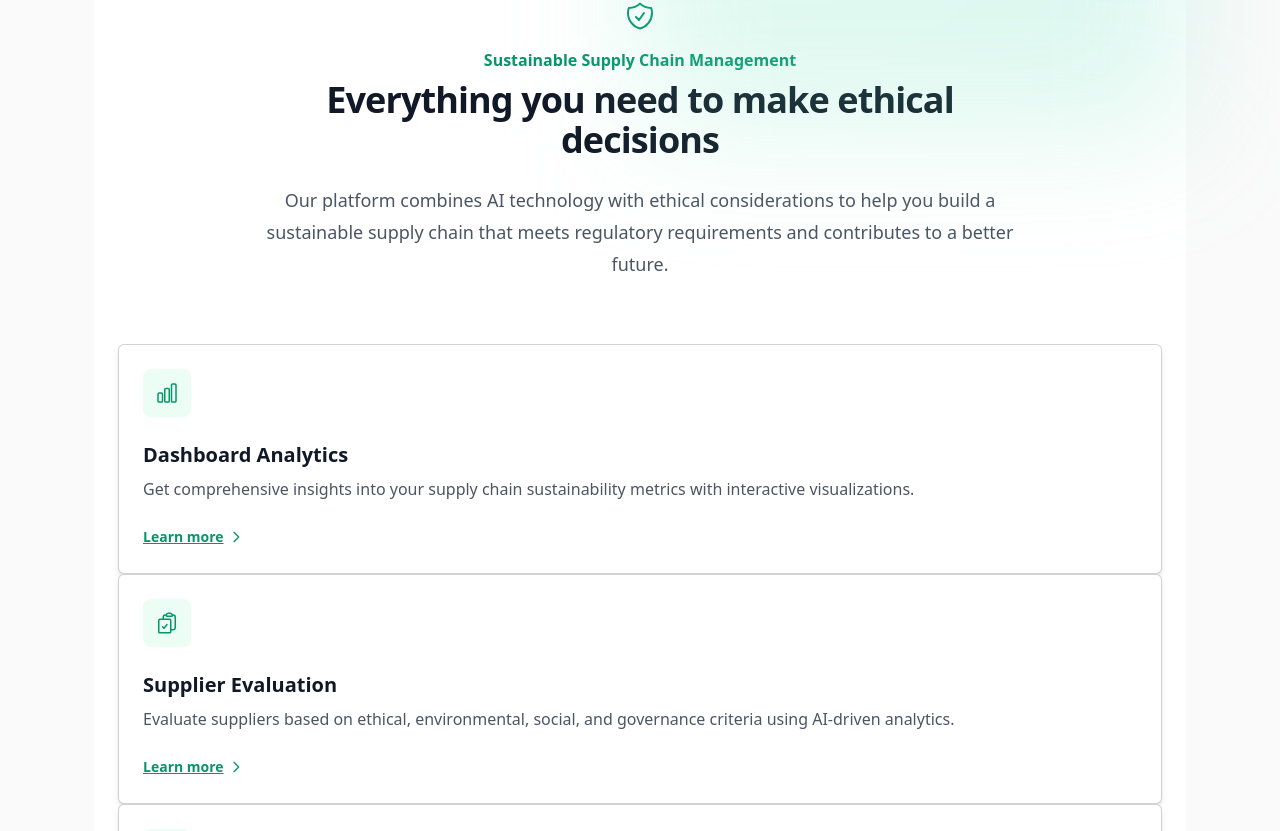
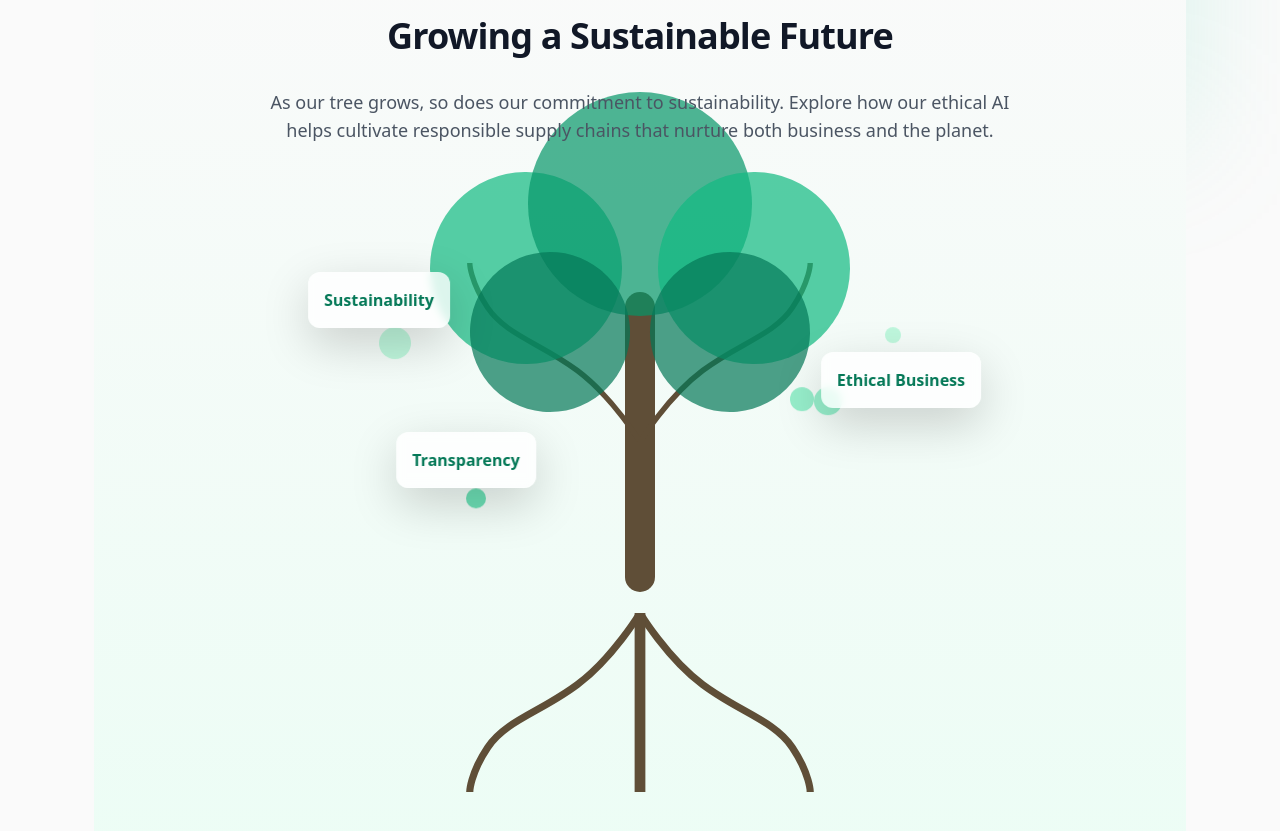
Before and after one commit to ne3mer/supplychainweb, a React (Vite) app in the folder ethicsupply-frontend/: page / in a window 1280 px wide. Shown: the part 729-1560 px from the top of the page. Built offline with nearby package versions, Linux system fonts and the light colour scheme.

Commit message:
Add Tree of Life 3D animation to landing page with scroll effects

```diff
--- a/ethicsupply-frontend/src/pages/LandingPage.tsx
+++ b/ethicsupply-frontend/src/pages/LandingPage.tsx
@@ -1,4 +1,5 @@
 import { Link } from "react-router-dom";
+import { useEffect, useRef, useState } from "react";
 import {
   ChartBarIcon,
   ClipboardDocumentCheckIcon,
@@ -11,6 +12,33 @@ import {
 } from "@heroicons/react/24/outline";
 
 const LandingPage = () => {
+  const treeContainerRef = useRef<HTMLDivElement>(null);
+  const [scrollPosition, setScrollPosition] = useState(0);
+  const [treeGrowth, setTreeGrowth] = useState(0);
+
+  useEffect(() => {
+    const handleScroll = () => {
+      const position = window.scrollY;
+      setScrollPosition(position);
+
+      // Calculate tree growth based on scroll position
+      if (treeContainerRef.current) {
+        const { top, height } =
+          treeContainerRef.current.getBoundingClientRect();
+        const viewportHeight = window.innerHeight;
+
+        // Calculate how much of the tree section is visible
+        const visiblePortion = (viewportHeight - top) / height;
+        const growth = Math.max(0, Math.min(1, visiblePortion * 1.5));
+
+        setTreeGrowth(growth);
+      }
+    };
+
+    window.addEventListener("scroll", handleScroll);
+    return () => window.removeEventListener("scroll", handleScroll);
+  }, []);
+
   const features = [
     {
       name: "Dashboard Analytics",
@@ -88,9 +116,7 @@ const LandingPage = () => {
           className="absolute inset-x-0 -top-40 -z-10 transform-gpu overflow-hidden blur-3xl sm:-top-80"
           aria-hidden="true"
         >
-          <div
-            className="relative left-[calc(50%-11rem)] aspect-[1155/678] w-[36.125rem] -translate-x-1/2 rotate-[30deg] bg-gradient-to-tr from-emerald-200 to-teal-400 opacity-20 sm:left-[calc(50%-30rem)] sm:w-[72.1875rem] clip-path-hero"
-          ></div>
+          <div className="relative left-[calc(50%-11rem)] aspect-[1155/678] w-[36.125rem] -translate-x-1/2 rotate-[30deg] bg-gradient-to-tr from-emerald-200 to-teal-400 opacity-20 sm:left-[calc(50%-30rem)] sm:w-[72.1875rem] clip-path-hero"></div>
         </div>
         <div className="mx-auto max-w-7xl py-16 sm:py-24 lg:py-32">
           <div className="text-center">
@@ -124,9 +150,195 @@ const LandingPage = () => {
           className="absolute inset-x-0 top-[calc(100%-13rem)] -z-10 transform-gpu overflow-hidden blur-3xl sm:top-[calc(100%-30rem)]"
           aria-hidden="true"
         >
+          <div className="relative left-[calc(50%+3rem)] aspect-[1155/678] w-[36.125rem] -translate-x-1/2 bg-gradient-to-tr from-emerald-300 to-teal-500 opacity-20 sm:left-[calc(50%+36rem)] sm:w-[72.1875rem] clip-path-hero"></div>
+        </div>
+      </div>
+
+      {/* Tree of Life 3D Animation */}
+      <div
+        ref={treeContainerRef}
+        className="py-20 px-4 sm:px-6 lg:px-8 bg-gradient-to-b from-neutral-50 to-emerald-50 overflow-hidden relative"
+      >
+        <div className="mx-auto max-w-7xl text-center relative z-10">
+          <h2 className="text-3xl font-bold tracking-tight text-gray-900 sm:text-4xl mb-8">
+            Growing a Sustainable Future
+          </h2>
+          <p className="mt-4 text-lg text-gray-600 max-w-3xl mx-auto mb-12">
+            As our tree grows, so does our commitment to sustainability. Explore
+            how our ethical AI helps cultivate responsible supply chains that
+            nurture both business and the planet.
+          </p>
+        </div>
+
+        {/* Tree Container */}
+        <div className="h-[600px] w-full relative mx-auto max-w-7xl">
+          {/* Roots */}
           <div
-            className="relative left-[calc(50%+3rem)] aspect-[1155/678] w-[36.125rem] -translate-x-1/2 bg-gradient-to-tr from-emerald-300 to-teal-500 opacity-20 sm:left-[calc(50%+36rem)] sm:w-[72.1875rem] clip-path-hero"
+            className="absolute bottom-0 left-1/2 transform -translate-x-1/2 w-full max-w-md transition-all duration-1000"
+            style={{
+              opacity: treeGrowth > 0 ? 1 : 0,
+              transform: `translate(-50%, ${treeGrowth > 0 ? "0" : "50px"})`,
+            }}
+          >
+            <svg viewBox="0 0 500 200" className="w-full">
+              <path
+                d="M250,0 C250,0 220,50 180,80 C140,110 100,120 80,150 C60,180 60,200 60,200"
+                fill="none"
+                stroke="#5f4e37"
+                strokeWidth="8"
+                strokeLinecap="round"
+                style={{
+                  strokeDasharray: 1000,
+                  strokeDashoffset: 1000 - 1000 * Math.min(0.5, treeGrowth) * 2,
+                }}
+              />
+              <path
+                d="M250,0 C250,0 280,50 320,80 C360,110 400,120 420,150 C440,180 440,200 440,200"
+                fill="none"
+                stroke="#5f4e37"
+                strokeWidth="8"
+                strokeLinecap="round"
+                style={{
+                  strokeDasharray: 1000,
+                  strokeDashoffset: 1000 - 1000 * Math.min(0.5, treeGrowth) * 2,
+                }}
+              />
+              <path
+                d="M250,0 C250,0 250,60 250,100 C250,140 250,180 250,200"
+                fill="none"
+                stroke="#5f4e37"
+                strokeWidth="12"
+                strokeLinecap="round"
+                style={{
+                  strokeDasharray: 1000,
+                  strokeDashoffset: 1000 - 1000 * Math.min(0.5, treeGrowth) * 2,
+                }}
+              />
+            </svg>
+          </div>
+
+          {/* Trunk */}
+          <div
+            className="absolute bottom-[200px] left-1/2 transform -translate-x-1/2 transition-all duration-1000"
+            style={{
+              height: `${treeGrowth * 300}px`,
+              width: "30px",
+              backgroundColor: "#5f4e37",
+              borderRadius: "15px",
+              opacity: treeGrowth > 0.3 ? 1 : 0,
+              transformOrigin: "bottom",
+            }}
           ></div>
+
+          {/* Branches */}
+          <div
+            className="absolute bottom-[350px] left-1/2 transform -translate-x-1/2 w-full max-w-md transition-all duration-1000"
+            style={{
+              opacity: treeGrowth > 0.5 ? 1 : 0,
+              transform: `translate(-50%, ${treeGrowth > 0.5 ? "0" : "50px"})`,
+            }}
+          >
+            <svg viewBox="0 0 500 200" className="w-full">
+              <path
+                d="M250,200 C250,200 220,150 180,120 C140,90 100,80 80,50 C60,20 60,0 60,0"
+                fill="none"
+                stroke="#5f4e37"
+                strokeWidth="6"
+                strokeLinecap="round"
+                style={{
+                  strokeDasharray: 1000,
+                  strokeDashoffset:
+                    1000 - 1000 * Math.min(1, (treeGrowth - 0.5) * 2),
+                }}
+              />
+              <path
+                d="M250,200 C250,200 280,150 320,120 C360,90 400,80 420,50 C440,20 440,0 440,0"
+                fill="none"
+                stroke="#5f4e37"
+                strokeWidth="6"
+                strokeLinecap="round"
+                style={{
+                  strokeDasharray: 1000,
+                  strokeDashoffset:
+                    1000 - 1000 * Math.min(1, (treeGrowth - 0.5) * 2),
+                }}
+              />
+            </svg>
+          </div>
+
+          {/* Leaves */}
+          <div
+            className="absolute bottom-[400px] left-1/2 transform -translate-x-1/2 transition-all duration-1000"
+            style={{
+              opacity: treeGrowth > 0.75 ? 1 : 0,
+              transform: `translate(-50%, ${
+                treeGrowth > 0.75 ? "0" : "30px"
+              }) scale(${Math.max(0, (treeGrowth - 0.75) * 4)})`,
+              width: "500px",
+              height: "300px",
+              filter: `blur(${Math.max(0, 1 - treeGrowth) * 10}px)`,
+            }}
+          >
+            <div className="absolute w-48 h-48 bg-emerald-500 rounded-full opacity-70 top-20 left-10 transform -rotate-12"></div>
+            <div className="absolute w-56 h-56 bg-emerald-600 rounded-full opacity-70 top-0 left-1/2 transform -translate-x-1/2"></div>
+            <div className="absolute w-48 h-48 bg-emerald-500 rounded-full opacity-70 top-20 right-10 transform rotate-12"></div>
+            <div className="absolute w-40 h-40 bg-emerald-700 rounded-full opacity-70 top-40 left-20 transform -rotate-6"></div>
+            <div className="absolute w-40 h-40 bg-emerald-700 rounded-full opacity-70 top-40 right-20 transform rotate-6"></div>
+          </div>
+
+          {/* Floating Elements */}
+          {treeGrowth > 0.8 && (
+            <>
+              <div className="absolute animate-float-slow w-8 h-8 bg-emerald-200 rounded-full opacity-70 top-1/4 left-1/4"></div>
+              <div className="absolute animate-float-medium w-6 h-6 bg-emerald-300 rounded-full opacity-70 top-1/3 right-1/3"></div>
+              <div className="absolute animate-float-fast w-5 h-5 bg-emerald-400 rounded-full opacity-70 top-1/2 left-1/3"></div>
+              <div className="absolute animate-float-medium w-7 h-7 bg-emerald-300 rounded-full opacity-70 top-1/3 left-2/3"></div>
+              <div className="absolute animate-float-slow w-4 h-4 bg-emerald-200 rounded-full opacity-70 top-1/4 right-1/4"></div>
+            </>
+          )}
+
+          {/* Values Text */}
+          <div
+            className="absolute top-20 left-1/4 transform -translate-x-1/2 transition-all duration-1000"
+            style={{
+              opacity: treeGrowth > 0.85 ? 1 : 0,
+              transform: `translate(-50%, ${treeGrowth > 0.85 ? "0" : "20px"})`,
+            }}
+          >
+            <div className="bg-white/80 backdrop-blur-sm p-3 rounded-xl shadow-lg">
+              <span className="font-semibold text-emerald-700">
+                Sustainability
+              </span>
+            </div>
+          </div>
+
+          <div
+            className="absolute top-40 right-1/4 transform translate-x-1/2 transition-all duration-1000"
+            style={{
+              opacity: treeGrowth > 0.9 ? 1 : 0,
+              transform: `translate(50%, ${treeGrowth > 0.9 ? "0" : "20px"})`,
+            }}
+          >
+            <div className="bg-white/80 backdrop-blur-sm p-3 rounded-xl shadow-lg">
+              <span className="font-semibold text-emerald-700">
+                Ethical Business
+              </span>
+            </div>
+          </div>
+
+          <div
+            className="absolute top-60 left-1/3 transform -translate-x-1/2 transition-all duration-1000"
+            style={{
+              opacity: treeGrowth > 0.95 ? 1 : 0,
+              transform: `translate(-50%, ${treeGrowth > 0.95 ? "0" : "20px"})`,
+            }}
+          >
+            <div className="bg-white/80 backdrop-blur-sm p-3 rounded-xl shadow-lg">
+              <span className="font-semibold text-emerald-700">
+                Transparency
+              </span>
+            </div>
+          </div>
         </div>
       </div>
 
@@ -200,7 +412,8 @@ const LandingPage = () => {
             Trusted by leading organizations
           </h2>
           <p className="mt-4 text-lg text-gray-600">
-            See how companies are transforming their supply chains with our platform
+            See how companies are transforming their supply chains with our
+            platform
           </p>
         </div>
         <div className="grid grid-cols-1 md:grid-cols-2 lg:grid-cols-3 gap-8">
@@ -215,10 +428,16 @@ const LandingPage = () => {
                 >
                   <path d="M9.352 4C4.456 7.456 1 13.12 1 19.36c0 5.088 3.072 8.064 6.624 8.064 3.36 0 5.856-2.688 5.856-5.856 0-3.168-2.208-5.472-5.088-5.472-.576 0-1.344.096-1.536.192.48-3.264 3.552-7.104 6.624-9.024L9.352 4zm16.512 0c-4.8 3.456-8.256 9.12-8.256 15.36 0 5.088 3.072 8.064 6.624 8.064 3.264 0 5.856-2.688 5.856-5.856 0-3.168-2.304-5.472-5.184-5.472-.576 0-1.248.096-1.44.192.48-3.264 3.456-7.104 6.528-9.024L25.864 4z" />
                 </svg>
-                <p className="text-lg text-gray-600 flex-grow">{testimonial.quote}</p>
+                <p className="text-lg text-gray-600 flex-grow">
+                  {testimonial.quote}
+                </p>
                 <div className="mt-6">
-                  <div className="font-semibold text-gray-900">{testimonial.author}</div>
-                  <div className="text-sm text-gray-600">{testimonial.title}, {testimonial.company}</div>
+                  <div className="font-semibold text-gray-900">
+                    {testimonial.author}
+                  </div>
+                  <div className="text-sm text-gray-600">
+                    {testimonial.title}, {testimonial.company}
+                  </div>
                 </div>
               </div>
             </div>
@@ -235,7 +454,8 @@ const LandingPage = () => {
                 Ready to transform your supply chain?
               </h2>
               <p className="mt-6 text-lg text-emerald-50 max-w-3xl mx-auto">
-                Join the growing number of companies using our platform to make their supply chains more ethical and sustainable.
+                Join the growing number of companies using our platform to make
+                their supply chains more ethical and sustainable.
               </p>
               <div className="mt-10 flex flex-col sm:flex-row items-center justify-center gap-4 sm:gap-x-6">
                 <Link
--- a/ethicsupply-frontend/tailwind.config.cjs
+++ b/ethicsupply-frontend/tailwind.config.cjs
@@ -153,10 +153,27 @@ module.exports = {
         "spin-slow": "spin 3s linear infinite",
         "pulse-slow": "pulse 3s cubic-bezier(0.4, 0, 0.6, 1) infinite",
         "bounce-slow": "bounce 3s infinite",
+        "float-slow": "float-slow 5s ease-in-out infinite",
+        "float-medium": "float-medium 3.5s ease-in-out infinite",
+        "float-fast": "float-fast 2s ease-in-out infinite",
       },
       transitionDuration: {
         0: "0ms",
         2000: "2000ms",
+      },
+      keyframes: {
+        "float-slow": {
+          "0%, 100%": { transform: "translateY(0)" },
+          "50%": { transform: "translateY(-15px)" },
+        },
+        "float-medium": {
+          "0%, 100%": { transform: "translateY(0)" },
+          "50%": { transform: "translateY(-10px)" },
+        },
+        "float-fast": {
+          "0%, 100%": { transform: "translateY(0)" },
+          "50%": { transform: "translateY(-5px)" },
+        },
       },
     },
   },
```
